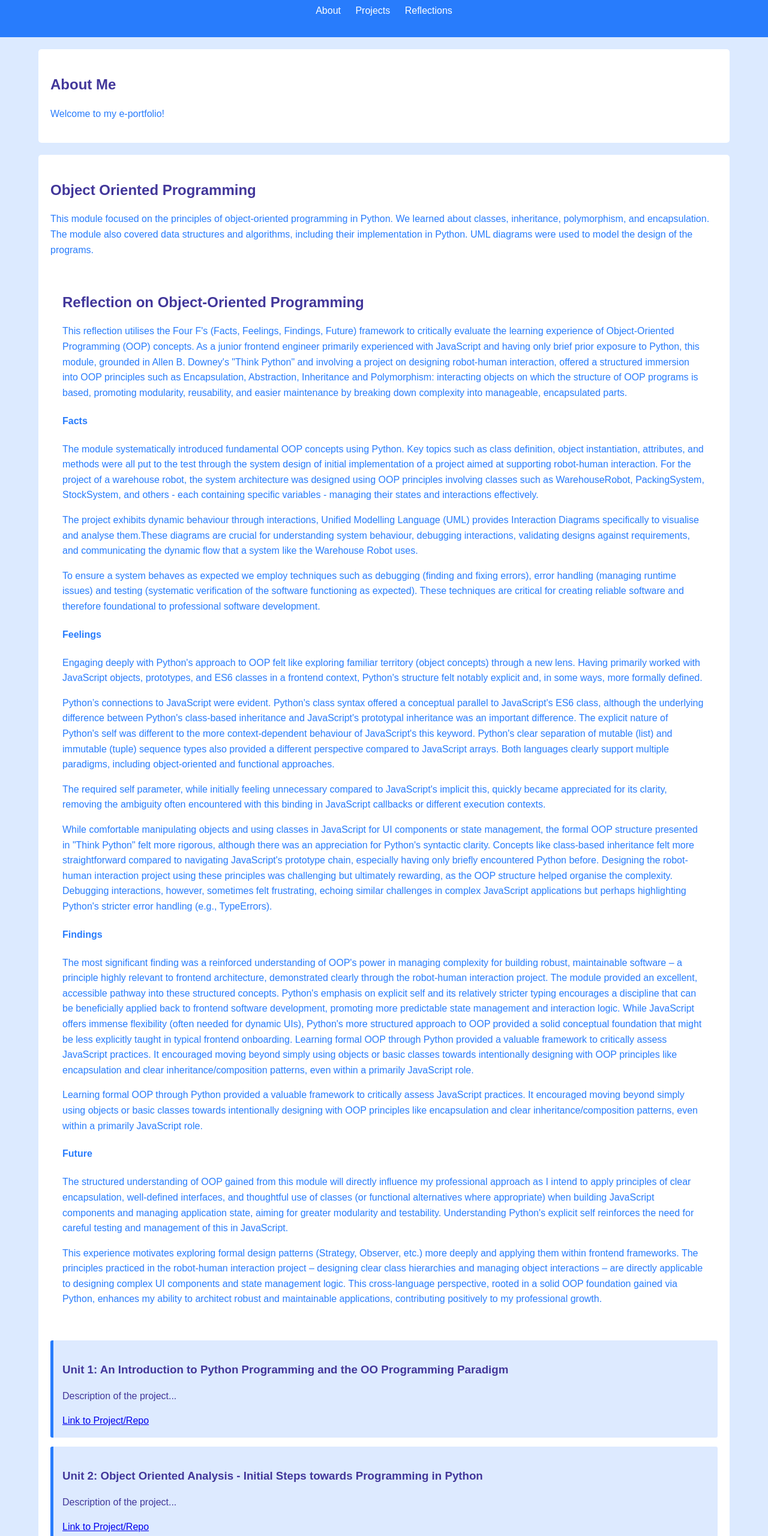
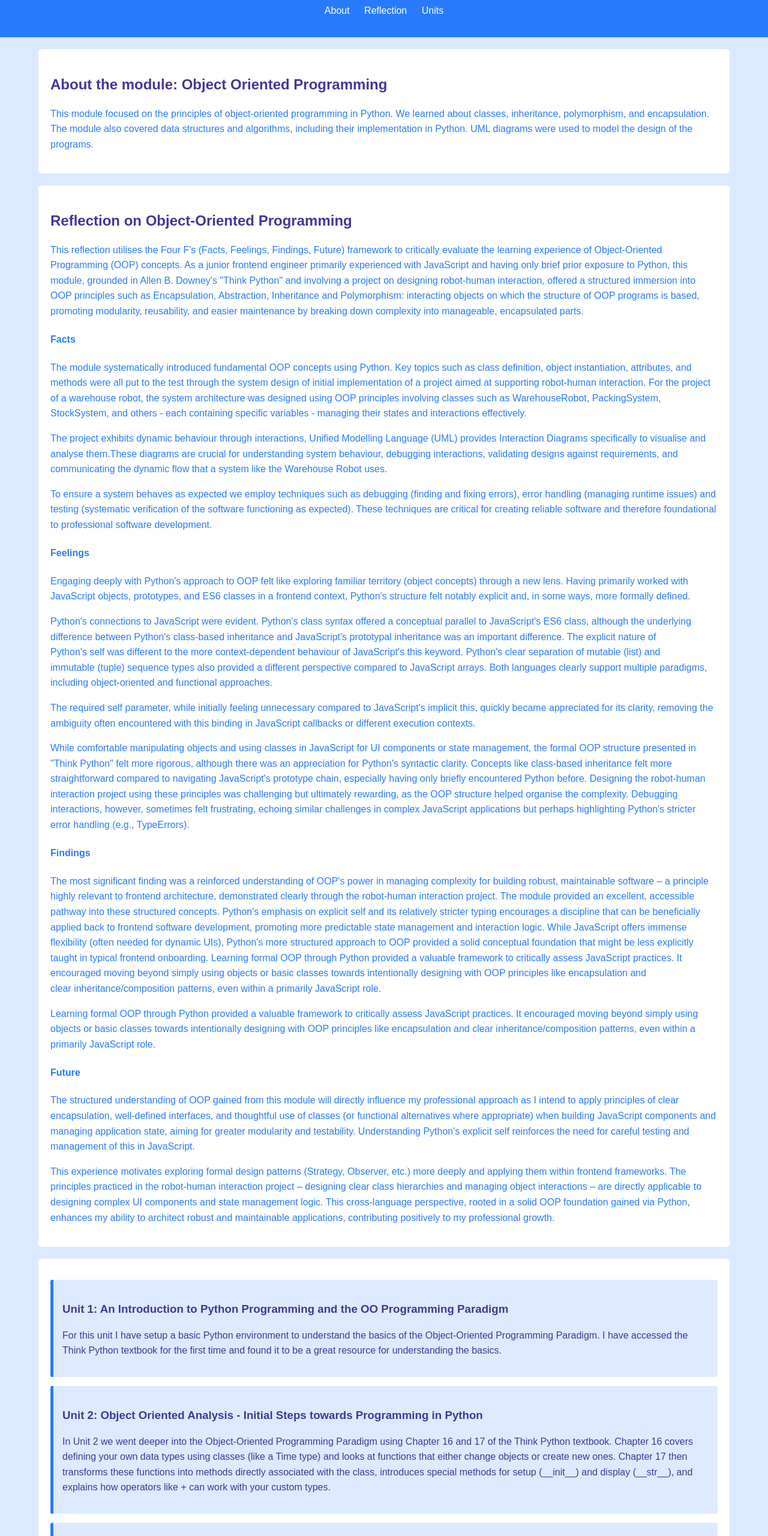
Before and after one commit to ariannapoverini/e-portfolio, a plain HTML site: page index.html in a window 1280 px wide. Shown: the part 100-2660 px from the top of the page at 60% size. Drawn offline with Linux system fonts and the light colour scheme.

Commit message:
adds partial text for each unit, and adds images for uml diagrams

```diff
--- a/index.html
+++ b/index.html
@@ -4,7 +4,7 @@
     <meta charset="UTF-8">
     <meta name="viewport" content="width=device-width, initial-scale=1.0">
     <title>My E-Portfolio</title>
-    <link rel="stylesheet" href="style.css">
+    <link rel="stylesheet" href="assets/style.css">
 </head>
 <body>
     <header>
@@ -12,23 +12,19 @@
         <nav>
             <ul>
                 <li><a href="#about">About</a></li>
-                <li><a href="#projects">Projects</a></li>
-                <li><a href="#reflections">Reflections</a></li>
+                <li><a href="#reflection">Reflection</a></li>
+                <li><a href="#units">Units</a></li>
             </ul>
         </nav>
     </header>
 
     <main>
         <section id="about">
-            <h2>About Me</h2>
-            <p>Welcome to my e-portfolio!</p>
+            <h2>About the module: Object Oriented Programming</h2>
+            <p>This module focused on the principles of object-oriented programming in Python. We learned about classes, inheritance, polymorphism, and encapsulation. The module also covered data structures and algorithms, including their implementation in Python. UML diagrams were used to model the design of the programs.</p>
         </section>
 
-        <section id="projects">
-            <h2>Object Oriented Programming</h2>
-            <p>This module focused on the principles of object-oriented programming in Python. We learned about classes, inheritance, polymorphism, and encapsulation. The module also covered data structures and algorithms, including their implementation in Python. UML diagrams were used to model the design of the programs.</p>
-
-            <section id="reflection">
+        <section id="reflection">
             <h2>Reflection on Object-Oriented Programming</h2>
 
             <p>This reflection utilises the Four F's (Facts, Feelings, Findings, Future) framework to critically evaluate the learning experience of Object-Oriented Programming (OOP) concepts. As a junior frontend engineer primarily experienced with JavaScript and having only brief prior exposure to Python, this module, grounded in Allen B. Downey's "Think Python" and involving a project on designing robot-human interaction, offered a structured immersion into OOP principles such as Encapsulation, Abstraction, Inheritance and Polymorphism: interacting objects on which the structure of OOP programs is based, promoting modularity, reusability, and easier maintenance by breaking down complexity into manageable, encapsulated parts.</p>
@@ -40,7 +36,7 @@
 
             <h4>Feelings</h4>
             <p>Engaging deeply with Python's approach to OOP felt like exploring familiar territory (object concepts) through a new lens. Having primarily worked with JavaScript objects, prototypes, and ES6 classes in a frontend context, Python's structure felt notably explicit and, in some ways, more formally defined. </p>
-            <p>Python’s connections to JavaScript were evident. Python's class syntax offered a conceptual parallel to JavaScript's ES6 class, although the underlying difference between Python's class-based inheritance and JavaScript's prototypal inheritance was an important difference. The explicit nature of Python's self was different to the more context-dependent behaviour of JavaScript's this keyword. Python's clear separation of mutable (list) and immutable (tuple) sequence types also provided a different perspective compared to JavaScript arrays. Both languages clearly support multiple paradigms, including object-oriented and functional approaches.</p>
+            <p>Python's connections to JavaScript were evident. Python's class syntax offered a conceptual parallel to JavaScript's ES6 class, although the underlying difference between Python's class-based inheritance and JavaScript's prototypal inheritance was an important difference. The explicit nature of Python's self was different to the more context-dependent behaviour of JavaScript's this keyword. Python's clear separation of mutable (list) and immutable (tuple) sequence types also provided a different perspective compared to JavaScript arrays. Both languages clearly support multiple paradigms, including object-oriented and functional approaches.</p>
             <p>The required self parameter, while initially feeling unnecessary compared to JavaScript's implicit this, quickly became appreciated for its clarity, removing the ambiguity often encountered with this binding in JavaScript callbacks or different execution contexts.</p>
             <p>While comfortable manipulating objects and using classes in JavaScript for UI components or state management, the formal OOP structure presented in "Think Python" felt more rigorous, although there was an appreciation for Python's syntactic clarity. Concepts like class-based inheritance felt more straightforward compared to navigating JavaScript's prototype chain, especially having only briefly encountered Python before. Designing the robot-human interaction project using these principles was challenging but ultimately rewarding, as the OOP structure helped organise the complexity. Debugging interactions, however, sometimes felt frustrating, echoing similar challenges in complex JavaScript applications but perhaps highlighting Python's stricter error handling (e.g., TypeErrors).</p>
 
@@ -53,51 +49,57 @@
             <h4>Future</h4>
             <p>The structured understanding of OOP gained from this module will directly influence my professional approach as I intend to apply principles of clear encapsulation, well-defined interfaces, and thoughtful use of classes (or functional alternatives where appropriate) when building JavaScript components and managing application state, aiming for greater modularity and testability. Understanding Python's explicit self reinforces the need for careful testing and management of this in JavaScript.</p>
             <p>This experience motivates exploring formal design patterns (Strategy, Observer, etc.) more deeply and applying them within frontend frameworks. The principles practiced in the robot-human interaction project – designing clear class hierarchies and managing object interactions – are directly applicable to designing complex UI components and state management logic. This cross-language perspective, rooted in a solid OOP foundation gained via Python, enhances my ability to architect robust and maintainable applications, contributing positively to my professional growth.</p>
-            </section>
+        </section>
 
+        <section id="units">
             <article>
                 <h3>Unit 1: An Introduction to Python Programming and the OO Programming Paradigm</h3>
-                <p>Description of the project...</p>
-                <a href="#">Link to Project/Repo</a>
+                <p>For this unit I have setup a basic Python environment to understand the basics of the Object-Oriented Programming Paradigm. I have accessed the Think Python textbook for the first time and found it to be a great resource for understanding the basics.</p>
             </article>
             <article>
                 <h3>Unit 2: Object Oriented Analysis - Initial Steps towards Programming in Python</h3>
-                <p>Description of the project...</p>
-                <a href="#">Link to Project/Repo</a>
+                <p>In Unit 2 we went deeper into the Object-Oriented Programming Paradigm using Chapter 16 and 17 of the Think Python textbook. Chapter 16 covers defining your own data types using classes (like a Time type) and looks at functions that either change objects or create new ones. Chapter 17 then transforms these functions into methods directly associated with the class, introduces special methods for setup (__init__) and display (__str__), and explains how operators like + can work with your custom types.</p>
             </article>
             <article>
                 <h3>Unit 3: Unified Modelling Language (UML)</h3>
-                <p>Description of the project...</p>
-                <a href="#">Link to Project/Repo</a>
+                <p>In this Unit we learned about UML diagrams and how they provide value throughout the Software Development Life Cycle. The ways in which they are used are as follows: Use Case and Activity diagrams dominate early requirements analysis to capture functionality and workflows; Component, Package, and Deployment diagrams shape high-level architectural design; detailed design heavily relies on Class, Sequence, Communication, and State Machine diagrams to specify object structure and interactions; these detailed diagrams then serve as a reference during implementation and inform test case design alongside Use Case and Activity diagrams for validation. All diagrams collectively act as crucial documentation for ongoing maintenance.</p>
             </article>
             <article>
                 <h3>Unit 4: Applying a UML Model to a Program Implementation: UML in Practice</h3>
-                <p>Description of the project...</p>
-                <a href="#">Link to Project/Repo</a>
+                <p>In this Unit we studied the implementation of UML diagrams in more depth, and we started working on the first submission for this module. An example of a class diagram is shown below:</p>
+                <img src="assets/class-diagram.png" alt="Class Diagram" class="article-image">
             </article>
             <article>
                 <h3>Unit 5: More on Classes</h3>
-                <p>Description of the project...</p>
+                <p>For this Unit we focused on Classes, examining in depth the concepts of modularity, inheritance, aggregation, and composition. In addition, the concept of polymorphism was further explored through a practical excercise that can be found below:</p>
+                <p> exercise </p>
             </article>
             <article>
                 <h3>Unit 6: Abstract Methods and Interfaces</h3>
-                <p>Description of the project...</p>
+                <p>For this Unitwe focused on the concept of Abstract Methods and Interfaces and how they can be used to create more flexible and reusable code.</p>
             </article>
             <article>
                 <h3>Unit 7: Debugging / Error Handling, Data Structures and Data Search</h3>
-                <p>Description of the project...</p>
+                <p>In this Unit we gained an understanding of how fundamental debugging code and handling errors are, and how to do so with the tools provided by Python. Furthermore, we continued to look at data structures to familiarise ourselves with different structures and apply a range of tecniques to them.</p>
+                <p>The activity <i>Discuss the ways in which data structures support object-oriented development. Use examples of three different data structures to contextualise your response.</i> can be found below:</p>
+                <p class="article-text">Object-Oriented Programming (OOP) in Python relies fundamentally on built-in data structures to effectively manage the state encapsulated within objects and the relationships between them. While classes define the blueprint, structures like list, dict, and set provide the practical mechanisms for organizing data internally. For instance, the list, an ordered and mutable sequence, is commonly utilized within an object to manage collections where sequence or multiplicity is important. A ShoppingCart object, for example, naturally employs a list to store Item objects, preserving the order of addition and allowing duplicates, thereby directly implementing the "has-many" aggregation or composition relationship central to many object-oriented designs. The list's inherent methods for appending, inserting, or accessing elements by index become integral parts of the encapsulating object's behavior.</p>
+                <p class="article-text">Beyond simple ordered sequences, dictionaries (dict) and sets (set) offer specialized capabilities crucial for other common OOP scenarios. The dict, storing key-value pairs, enables highly efficient data retrieval based on unique identifiers, making it ideal for managing associations or internal mappings within an object, such as a UserRegistry using usernames as keys to quickly access User objects. Conversely, the set provides an unordered collection of unique elements, perfectly suited for situations where only the presence and uniqueness of items matter, like managing unique tags associated with an Article object, inherently preventing duplicates. Thus, list, dict, and set are not merely containers but essential tools integrated within object design, enabling the practical realization of encapsulation, association, and efficient state management vital to robust object-oriented systems in Python.</p>
             </article>
             <article>
                 <h3>Unit 8: Data Structures and Data Search in Practice</h3>
-                <p>Description of the project...</p>
+                <p>In this Unit we experimented with data stractures and practical operations on them. We also practiced the ways algorithms can be implemented using Python.</p>
+                <p>The Collaborative Discussion can be found below:</p>
+                <p><a href="https://www.my-course.co.uk/mod/forum/discuss.php?d=292284#p563495" target="_blank" rel="noopener noreferrer">View Activity Discussion</a></p>
+
             </article>
             <article>
                 <h3>Unit 9: Packaging and Testing</h3>
-                <p>Description of the project...</p>
+                <p>For this Unit we learned about testing and how to implement tests in a Python program. Through the textbook <i>Review of Automated Test Case Generation, Optimization, and Prioritization Using UML Diagrams: Trends, Limitations, and Future Directions</i> by Kongarana, S. R., Rao, A. A. and Raju, P. R. (2024), we learned how leveraging UML diagrams can help in having a structured approach for the automated generation of test cases. Their work surveys how models such as sequence or state diagrams can be systematically analyzed to create test suites, optimize them for better coverage or reduced redundancy, and prioritize test execution. It also explores the limitations of this approach, like the focus on only certain diagram types and the need for better handling of model complexity.</p>
+                <p> exercise</p>
             </article>
             <article>
                 <h3>Unit 10: Testing Code in Practice</h3>
-                <p>Description of the project...</p>
+                <p>In this Unit we learned how to write tests for a Python program </p>
             </article>
             <article>
                 <h3>Unit 11: Pointers, References, Memory, and Design Patterns</h3>
@@ -107,10 +109,7 @@
                 <h3>Unit 12: Working with Design Patterns to Structure Code</h3>
                 <p>Description of the project...</p>
             </article>
-
         </section>
-
-
     </main>
 
     <footer>
```
Also changed, not shown: assets/style.css (renamed from style.css, +13 -0 lines), 1 other file.
